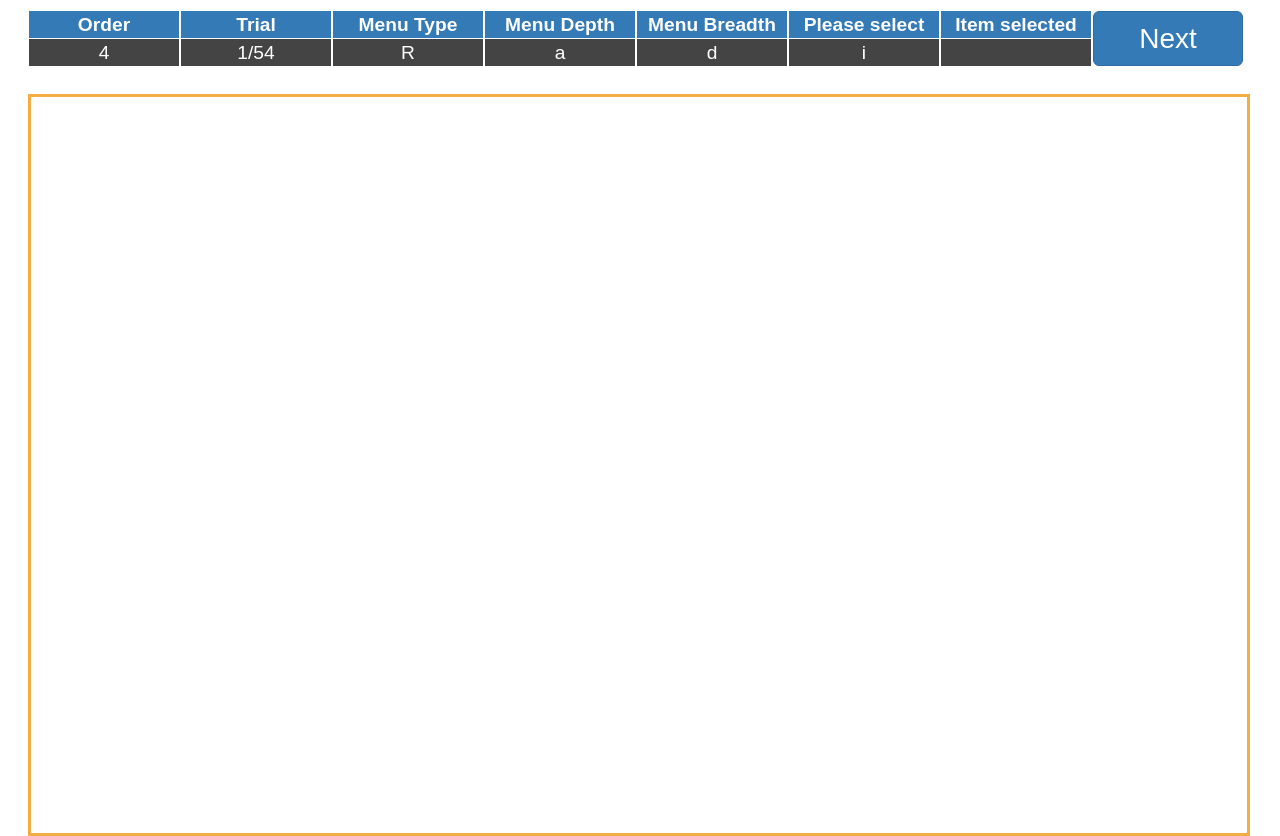
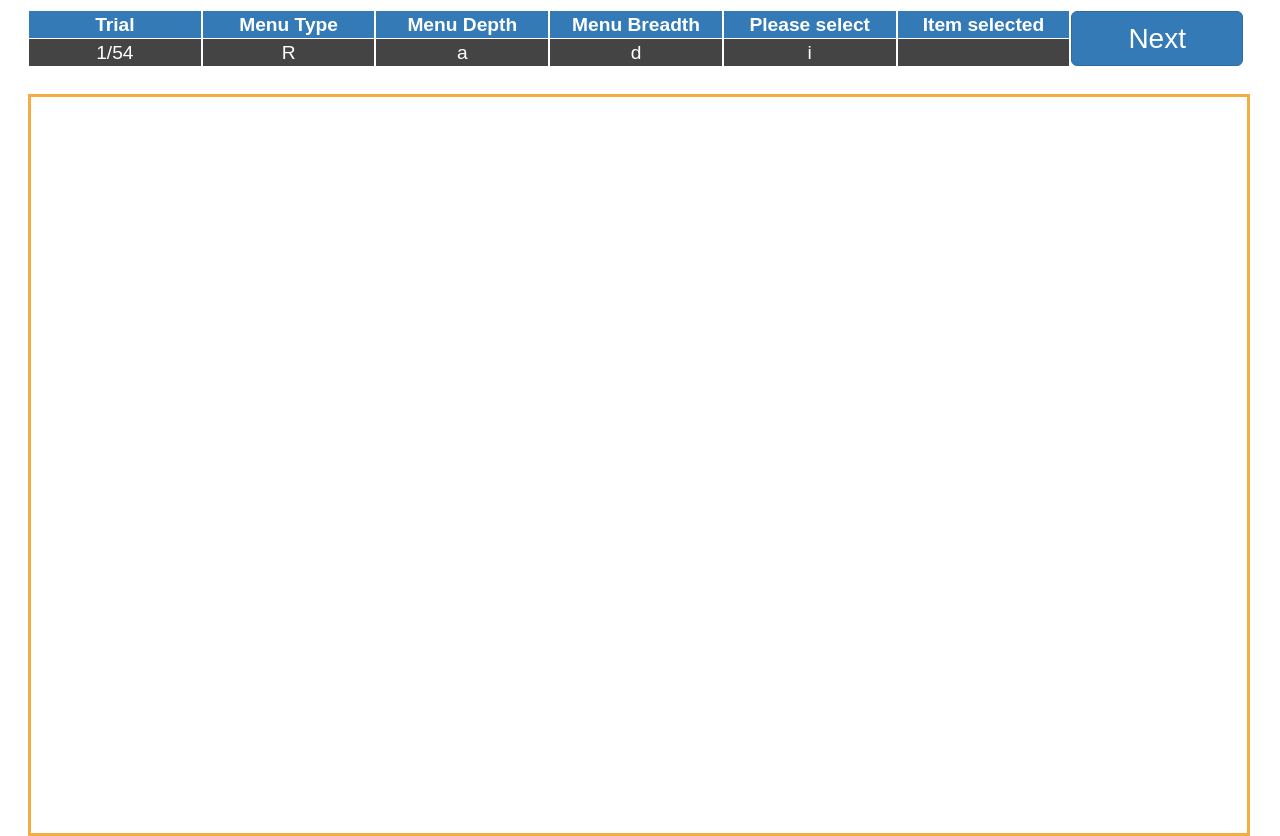
Before and after one commit to enenyi/enenyi.github.io, a plain HTML site: page experiment.html in a window 1280 px wide. Drawn offline with Linux system fonts and the light colour scheme; a web font is replaced by a local one.

Commit message:
Debug effort 10

```diff
--- a/experiment.html
+++ b/experiment.html
@@ -20,10 +20,6 @@
 
 	<!-- State Div -->
     <div class="row" id="state-container">
-        <div class="cellstate">
-  	<span class="label label-primary">Order</span>
-  	<span class="label label-default" id="orderNumber">&nbsp;</span>
-        </div>
       <div class="cellstate">
 	<span class="label label-primary">Trial</span>
 	<span class="label label-default" id="trialNumber">&nbsp;</span>
--- a/js/experiment.js
+++ b/js/experiment.js
@@ -114,14 +114,12 @@ function nextTrial() {
 		var menuDepth = trialsData[currentTrial]['Menu Depth'];
 		var targetItem = trialsData[currentTrial]['Target Item'];
 
-		document.getElementById("orderNumber").innerHTML = orderNumber;
 		document.getElementById("trialNumber").innerHTML = String(currentTrial) + "/" + String(numTrials);
 		document.getElementById("menuType").innerHTML = menuType;
 		document.getElementById("menuDepth").innerHTML = menuDepth;
 		document.getElementById("menuBreadth").innerHTML = menuBreadth;
 		document.getElementById("targetItem").innerHTML = targetItem;
 		document.getElementById("selectedItem").innerHTML = "&nbsp;";
-		// Set IV3 state over here
 
 		tracker.newTrial();
 		tracker.trial = currentTrial;
```
